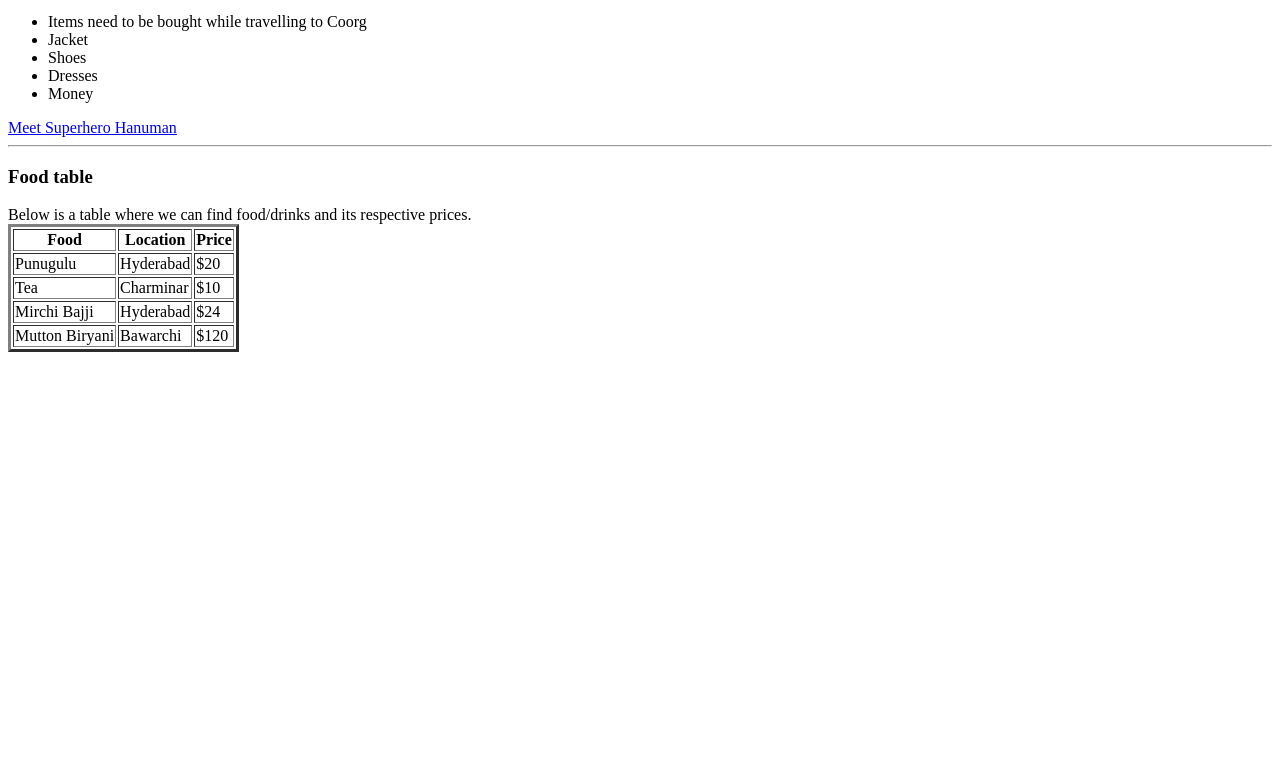
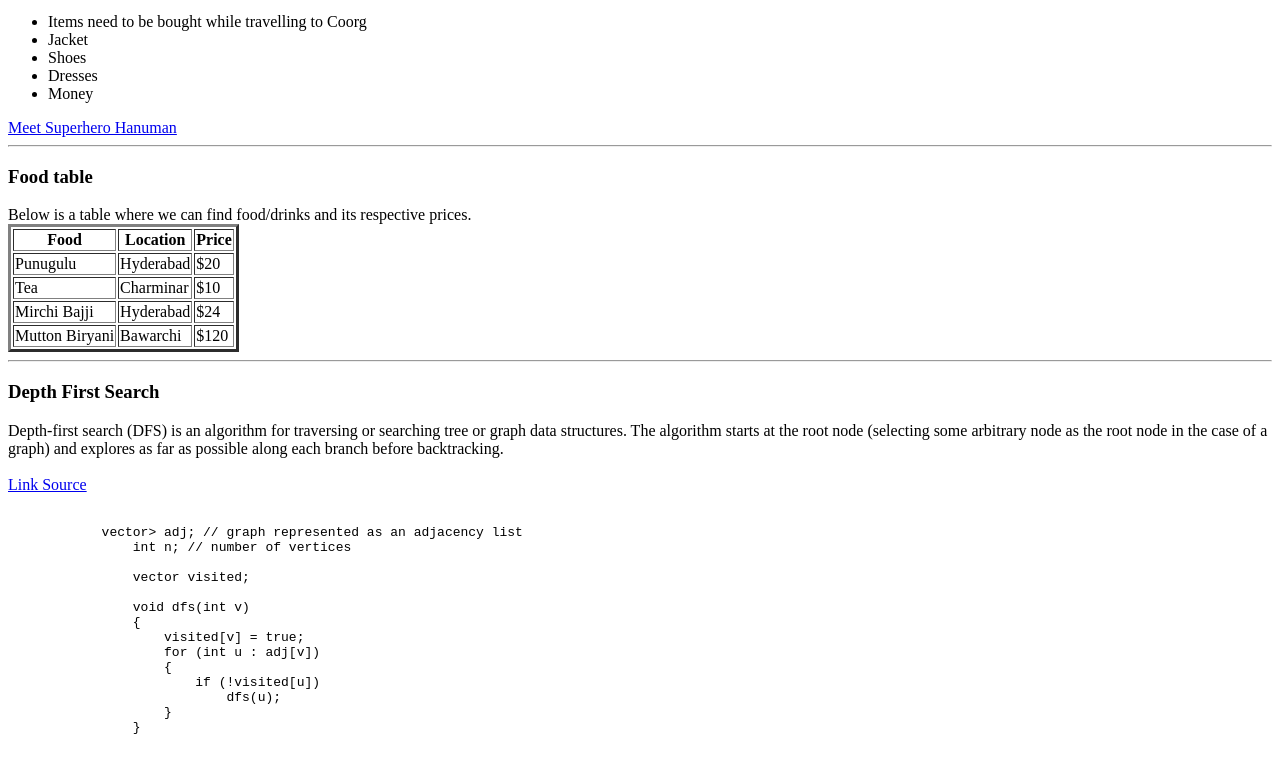
Before and after one commit to 44-563-WebApps-F21/webapps-f21-assignment-3-Shivamkls96, a plain HTML site: page index.html in a window 1280 px wide. Shown: the part 369-1132 px from the top of the page. Before the commit the page ends 800 px from the top, so only its background shows below. Drawn offline with Linux system fonts and the light colour scheme.

Commit message:
Depth First Search

```diff
--- a/index.html
+++ b/index.html
@@ -7,8 +7,7 @@
     </head>
     <body>
          <h1>Shiva Krishna Myakala</h1>
-    </body>
-</html>
+
 
  <section>
     <h4> Coorg </h4>
@@ -80,3 +79,29 @@
                     </tr>
                 </tbody>
              </table>
+
+        <hr>
+        <h3>Depth First Search</h3>
+        <blackquote>Depth-first search (DFS) is an algorithm for traversing or searching tree or graph data structures.
+        The algorithm starts at the root node (selecting some arbitrary node as the root node in the case of a graph) and explores as far as possible along each branch before backtracking.</blackquote>
+        <br><br>
+        <a href="https://en.wikipedia.org/wiki/Depth-first_search"> Link Source </a>
+        <br><br>
+        <pre>
+            vector<vector<int>> adj; // graph represented as an adjacency list
+                int n; // number of vertices
+
+                vector<bool> visited;
+
+                void dfs(int v)
+                {
+                    visited[v] = true;
+                    for (int u : adj[v])
+                    {
+                        if (!visited[u])
+                            dfs(u);
+                    }
+                }
+        </pre>
+    </body>
+</html>
```
Lines whose indentation alone changed are shown as unchanged.
